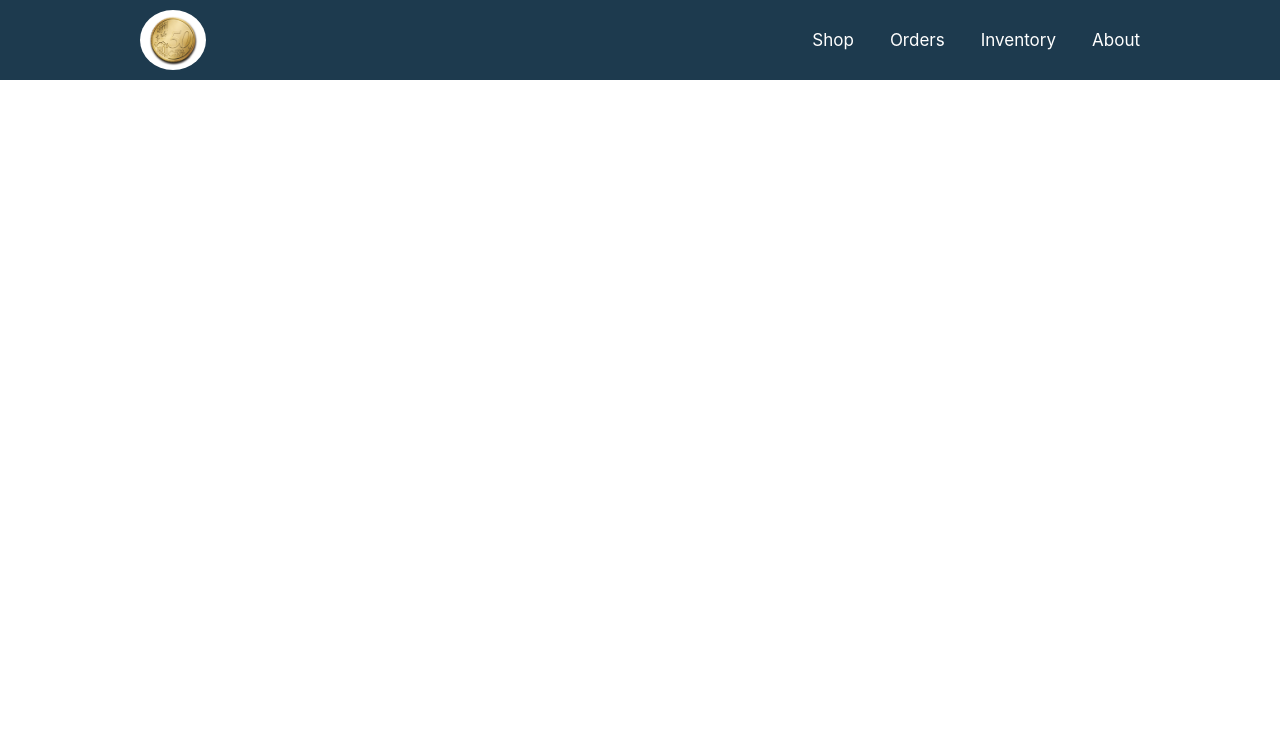
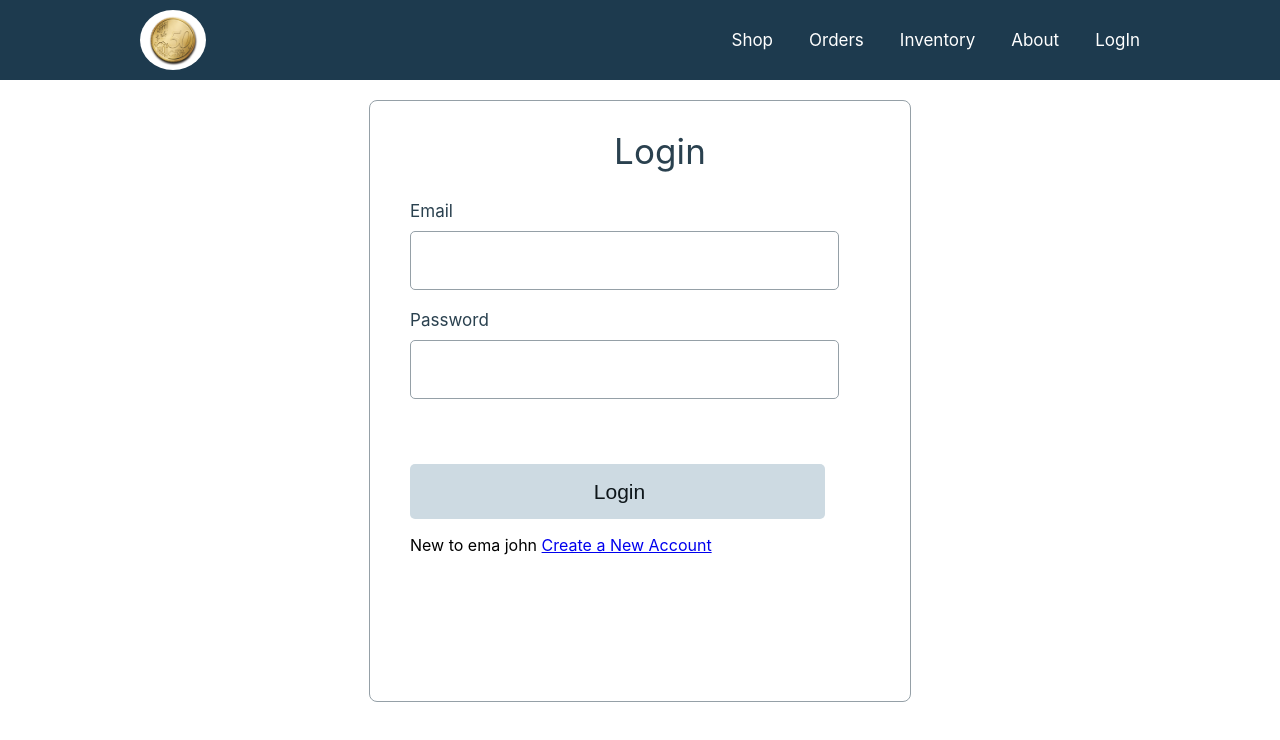
Before and after one commit to Mursalin-Dowla/auth-e-commerce1, a React (Create React App) app in the folder auth-e-commerce1/: page /login in a window 1280 px wide. Shown: the top 740 px of the page. Built offline with nearby package versions, Linux system fonts and the light colour scheme.

Commit message:
login page added and styled

```diff
--- a/auth-e-commerce1/package.json
+++ b/auth-e-commerce1/package.json
@@ -9,6 +9,7 @@
     "@testing-library/jest-dom": "^5.16.5",
     "@testing-library/react": "^13.4.0",
     "@testing-library/user-event": "^13.5.0",
+    "firebase": "^9.16.0",
     "react": "^18.2.0",
     "react-dom": "^18.2.0",
     "react-router-dom": "^6.6.2",
--- a/auth-e-commerce1/src/App.js
+++ b/auth-e-commerce1/src/App.js
@@ -5,6 +5,7 @@ import { Routes, Route } from "react-router-dom";
 import Orders from './components/Orders/Orders';
 import Inventory from './components/Inventory/Inventory';
 import About from './components/About/About';
+import LogIn from './components/LogIn/LogIn';
 
 function App() {
   return (
@@ -16,6 +17,7 @@ function App() {
         <Route path='/orders' element={<Orders  />}></Route>
         <Route  path='/inventory' element={<Inventory />}></Route>
         <Route path='/about' element={<About/>}></Route>
+        <Route path='/login' element={<LogIn></LogIn>}></Route>
 
         {/* <Route path='/orders' element={} */}
       </Routes>
--- a/auth-e-commerce1/src/components/Header/Header.js
+++ b/auth-e-commerce1/src/components/Header/Header.js
@@ -1,6 +1,5 @@
 import React from 'react';
 import './Header.css';
-import logo from '../../images/Logo.svg';
 import logo2 from '../../images/logo.jpg';
 import {Link} from 'react-router-dom';
 
@@ -13,6 +12,7 @@ const Header = () => {
              <Link to="/orders">Orders</Link>
              <Link to="/inventory">Inventory</Link>
              <Link to="/about">About</Link>
+             <Link to="/login">LogIn</Link>
            </div>
 
         </nav>
--- /dev/null
+++ b/auth-e-commerce1/src/components/LogIn/LogIn.css
@@ -0,0 +1,59 @@
+.form-container {
+    width: 500px;
+    height: 600px;
+    margin: 20px auto;
+    border: 1px solid #95A0A7;
+    border-radius: 8px;
+    padding-left: 40px;
+}
+
+.form-title {
+    font-weight: 400;
+    font-size: 35px;
+    line-height: 42px;
+    letter-spacing: 0.0025em;
+    color: #2A414F;
+    text-align: center;
+}
+
+.form-control {
+    margin-bottom: 20px;
+}
+
+.form-control label {
+    display: block;
+    font-weight: 400;
+    font-size: 17px;
+    line-height: 20px;
+    letter-spacing: 0.0015em;
+    margin-bottom: 10px;
+    color: #2A414F;
+}
+
+.form-control input {
+    width: 415px;
+    height: 55px;
+    border: 1px solid #95A0A7;
+    border-radius: 5px;
+    font-size: 1.5em;
+    padding-left: 10px;
+}
+
+.btn-submit {
+    width: 415px;
+    height: 55px;
+    margin-top: 45px;
+    background: #cddae2;
+    border-radius: 5px;
+    font-weight: 400;
+    font-size: 21px;
+    line-height: 25px;
+    letter-spacing: 0.0015em;
+    color: #0E161A;
+    border: none;
+    padding-left: 10px;
+}
+
+.btn-submit:hover{
+    background: #9dd2f3;
+}
--- /dev/null
+++ b/auth-e-commerce1/src/components/LogIn/LogIn.js
@@ -0,0 +1,25 @@
+import React from 'react';
+import {Link} from 'react-router-dom';
+import './LogIn.css'
+
+const LogIn = () => {
+    return (
+        <div className='form-container'>
+        <h2 className='form-title'>Login</h2>
+        <form>
+            <div className="form-control">
+                <label htmlFor="email">Email</label>
+                <input type="email" name="email" required />
+            </div>
+            <div className="form-control">
+                <label htmlFor="password">Password</label>
+                <input type="password" name="password" required />
+            </div>
+            <input className='btn-submit' type="submit" value="Login" />
+        </form>
+        <p>New to ema john <Link to='/signup'>Create a New Account</Link></p>
+    </div>
+    );
+};
+
+export default LogIn;
```
Also changed, not shown: auth-e-commerce1/src/_firebase_auth_steps.js (added, +28 -0 lines), auth-e-commerce1/src/components/SignUp/SignUp.js (added, +11 -0 lines), auth-e-commerce1/src/firebase.init.js (added, +21 -0 lines), auth-e-commerce1/src/components/SignUp/SignUp.css (added), 1 other file (tests, documents, lock files or other folders).
